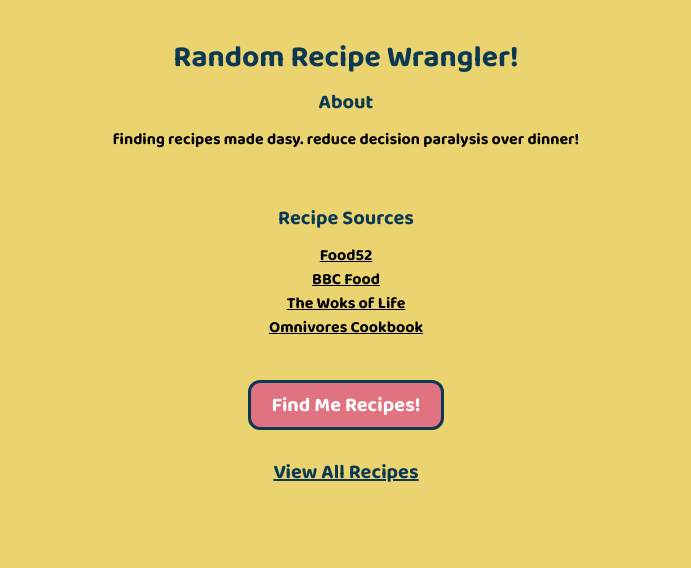
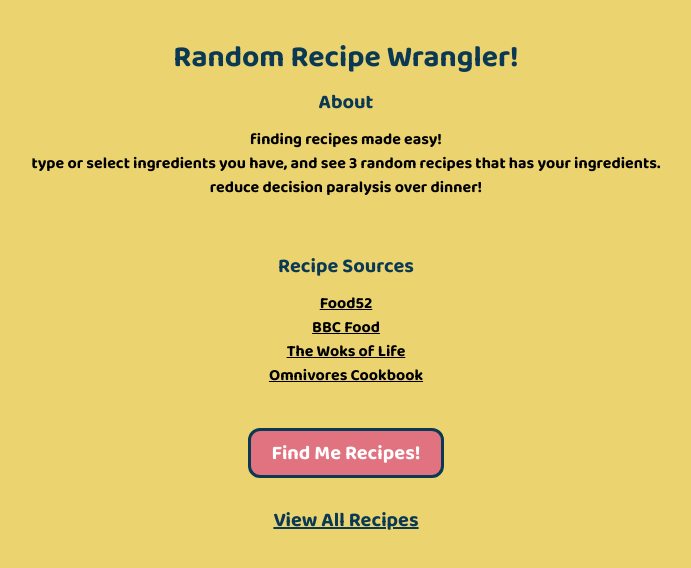
Before and after one commit to audrow/random-recipe-app, a React (Create React App) app: page /about in a window 1280 px wide. Shown: the top 568 px of the page, without its empty margins (294-985 px from the left). Built offline with nearby package versions, Linux system fonts and the light colour scheme.

Commit message:
update copy

```diff
--- a/src/pages/About.tsx
+++ b/src/pages/About.tsx
@@ -6,7 +6,9 @@ const About = () => {
     <Layout isHideAboutButton={true}>
       <div>
         <h1 className="text-navy text-xl text-center p-3">About</h1>
-        <p className="text-center"> finding recipes made dasy. reduce decision paralysis over dinner!</p>
+        <p className="text-center">finding recipes made easy! <br></br>
+type or select ingredients you have, and see 3 random recipes that has your ingredients.<br></br>
+reduce decision paralysis over dinner!</p>
       </div>
       <div className="p-10">
         <h1 className="text-navy text-xl text-center p-3">Recipe Sources</h1>
--- a/src/pages/Random.tsx
+++ b/src/pages/Random.tsx
@@ -101,7 +101,7 @@ function Random ({ recipesToPick = 3 }: { recipesToPick?: number }) {
           onClick={resetSeed}
           disabled={matchingRecipes < recipesToPick}>Wrangle more recipes!</button>
           :
-          <p>Not enough recipes to choose randomly</p>
+          <p className='m-3'>Not enough recipes to choose randomly</p>
         }
       </div>
     </Layout>
```
